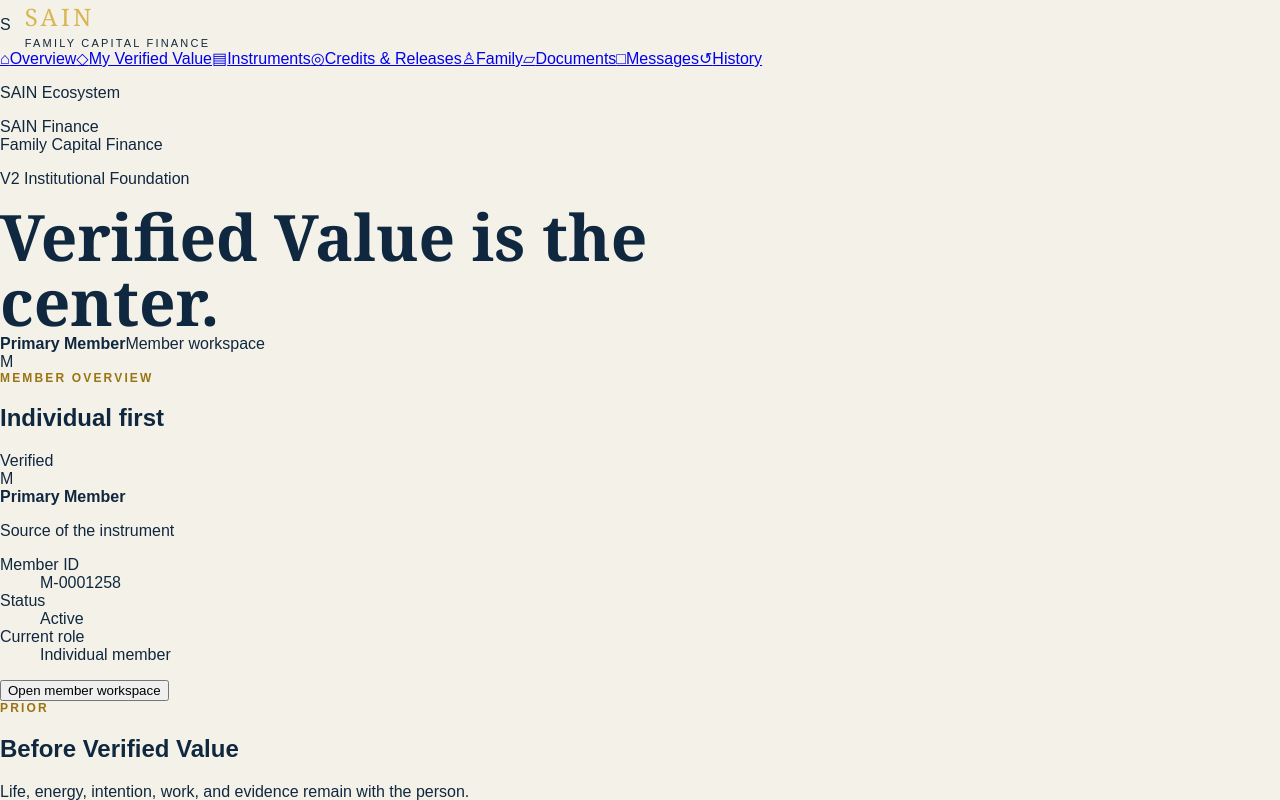
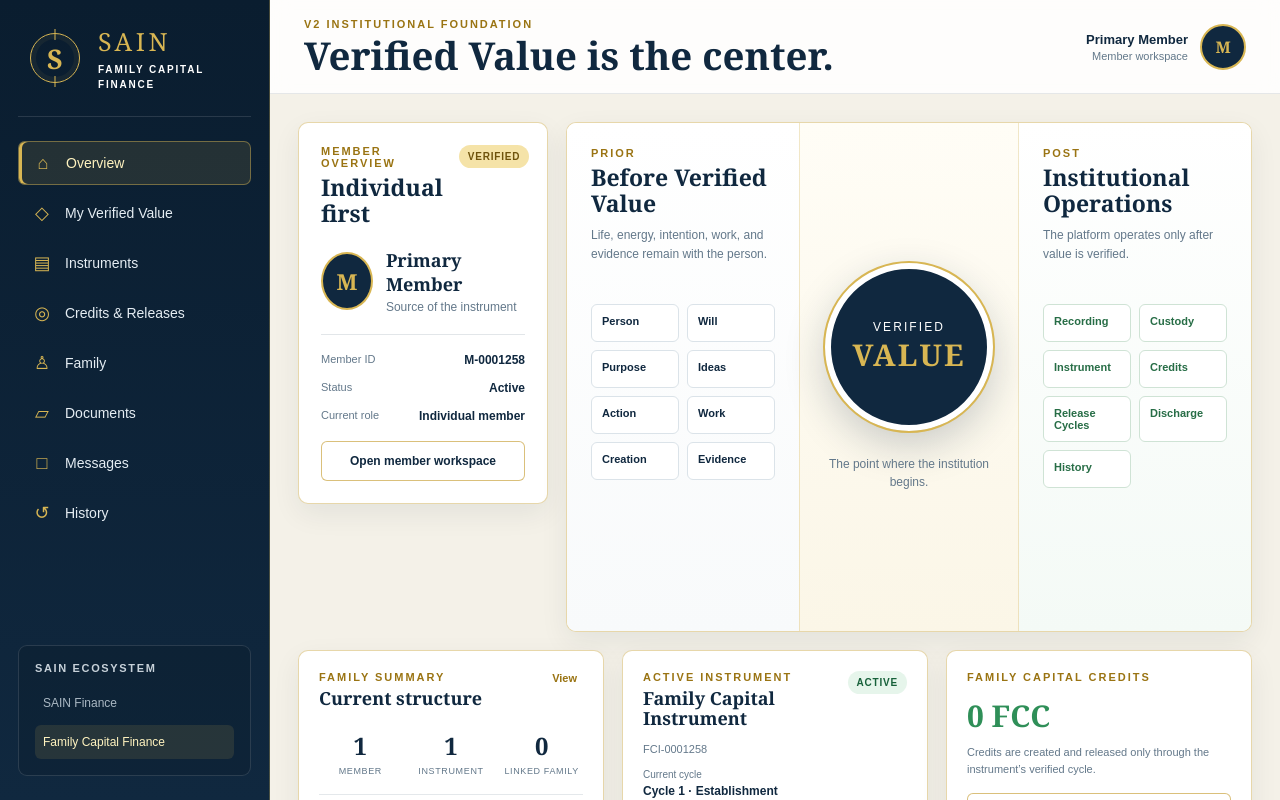
Before and after one commit to Elovvaan/SAIN-FAMILY-CAPITAL-FINANCE, a Next.js app: page / in a window 1280 px wide. Shown: the top 800 px of the page. Built offline with nearby package versions, Linux system fonts and the light colour scheme.

Commit message:
Style V2 institutional dashboard shell

```diff
--- a/app/globals.css
+++ b/app/globals.css
@@ -1,128 +1,167 @@
 :root {
   --navy: #10283f;
-  --navy-2: #183a57;
+  --navy-deep: #0a1d2f;
+  --navy-soft: #183a57;
   --gold: #d8b653;
+  --gold-deep: #9a7413;
   --cream: #f4f1e8;
   --paper: #ffffff;
   --ink: #10283f;
   --muted: #63788a;
   --green: #2f8f58;
+  --line: #d9d3c2;
 }
 
 * { box-sizing: border-box; }
-html { background: var(--cream); }
+html { background: var(--cream); scroll-behavior: smooth; }
 body { margin: 0; color: var(--ink); background: var(--cream); font-family: Arial, Helvetica, sans-serif; }
-main { min-height: 100vh; }
+button, a { font: inherit; }
+a { color: inherit; text-decoration: none; }
+button { cursor: pointer; }
 
-.topbar {
-  min-height: 82px;
-  padding: 16px clamp(20px, 5vw, 72px);
-  display: flex;
-  align-items: center;
-  justify-content: space-between;
-  gap: 24px;
-  background: var(--navy);
-  color: white;
-  border-bottom: 3px solid var(--gold);
+.app-shell { min-height: 100vh; display: grid; grid-template-columns: 270px minmax(0, 1fr); }
+.sidebar { position: sticky; top: 0; height: 100vh; padding: 24px 18px; display: flex; flex-direction: column; background: linear-gradient(180deg, var(--navy-deep), var(--navy)); color: white; border-right: 1px solid rgba(216,182,83,.3); }
+.brand-lockup { display: flex; align-items: center; gap: 14px; padding: 0 8px 24px; border-bottom: 1px solid rgba(255,255,255,.12); }
+.brand-emblem { width: 58px; height: 58px; position: relative; display: grid; place-items: center; flex: 0 0 auto; color: var(--gold); }
+.emblem-ring { position: absolute; inset: 4px; border: 1.5px solid var(--gold); border-radius: 50%; box-shadow: inset 0 0 0 5px rgba(216,182,83,.06); }
+.emblem-ring::before, .emblem-ring::after { content: ""; position: absolute; left: 50%; width: 1px; height: 11px; background: var(--gold); transform: translateX(-50%); }
+.emblem-ring::before { top: -5px; }
+.emblem-ring::after { bottom: -5px; }
+.emblem-s { font-family: Georgia, serif; font-size: 27px; font-weight: 700; }
+.brand-name { margin: 0; color: var(--gold); font-family: Georgia, serif; font-size: 25px; letter-spacing: .14em; }
+.brand-subtitle { max-width: 150px; margin: 4px 0 0; font-size: 10px; font-weight: 700; text-transform: uppercase; letter-spacing: .18em; line-height: 1.5; }
+
+.primary-nav { display: grid; gap: 6px; margin-top: 24px; }
+.nav-item { min-height: 44px; padding: 0 13px; display: flex; align-items: center; gap: 12px; border-radius: 7px; color: #e5edf3; font-size: 14px; transition: .18s ease; }
+.nav-item:hover { background: rgba(255,255,255,.07); }
+.nav-item.active { color: #fff3bf; background: rgba(216,182,83,.12); border: 1px solid rgba(216,182,83,.45); box-shadow: inset 3px 0 0 var(--gold); }
+.nav-icon { width: 22px; color: var(--gold); text-align: center; font-size: 18px; }
+.ecosystem-card { margin-top: auto; padding: 16px; border: 1px solid rgba(255,255,255,.12); border-radius: 9px; background: rgba(0,0,0,.1); }
+.ecosystem-card > p { margin: 0 0 12px; font-size: 11px; font-weight: 700; text-transform: uppercase; letter-spacing: .15em; color: #c7d1d9; }
+.ecosystem-link { padding: 10px 8px; border-radius: 6px; font-size: 12px; }
+.muted-link { color: #aab8c3; }
+.selected-link { margin-top: 5px; color: #fff3bf; background: rgba(216,182,83,.12); }
+
+.workspace { min-width: 0; padding: 0 28px 52px; }
+.workspace-header { min-height: 92px; margin: 0 -28px 28px; padding: 18px 34px; display: flex; align-items: center; justify-content: space-between; gap: 24px; background: rgba(255,255,255,.84); backdrop-filter: blur(10px); border-bottom: 1px solid rgba(16,40,63,.1); position: sticky; top: 0; z-index: 10; }
+.header-kicker, .eyebrow { margin: 0; color: var(--gold-deep); font-size: 11px; font-weight: 700; text-transform: uppercase; letter-spacing: .18em; }
+.workspace-header h1 { margin: 5px 0 0; font-family: Georgia, serif; font-size: clamp(26px, 3vw, 40px); line-height: 1.05; }
+.member-header { display: flex; align-items: center; gap: 12px; }
+.member-copy { display: grid; gap: 3px; text-align: right; }
+.member-copy strong { font-size: 13px; }
+.member-copy span { color: var(--muted); font-size: 11px; }
+.member-avatar, .profile-avatar { display: grid; place-items: center; border-radius: 50%; background: var(--navy); color: var(--gold); font-family: Georgia, serif; font-weight: 700; border: 2px solid var(--gold); }
+.member-avatar { width: 46px; height: 46px; }
+
+.card { background: var(--paper); border: 1px solid rgba(198,159,53,.42); border-radius: 10px; box-shadow: 0 10px 28px rgba(16,40,63,.07); }
+.dashboard-grid { display: grid; grid-template-columns: 280px minmax(520px, 1fr) 315px; gap: 18px; align-items: start; }
+.member-card { padding: 22px; }
+.section-heading { display: flex; align-items: flex-start; justify-content: space-between; gap: 16px; }
+.section-heading h2, .model-column h2, .workspace-card h2 { margin: 6px 0 0; font-family: Georgia, serif; font-size: 23px; line-height: 1.1; }
+.verified-pill, .active-pill, .record-status { padding: 6px 9px; border-radius: 999px; font-size: 10px; font-weight: 700; text-transform: uppercase; letter-spacing: .08em; }
+.verified-pill { color: #6f530c; background: #f5e3a8; }
+.active-pill { color: #17613a; background: #e6f5eb; }
+.profile-row { margin-top: 22px; display: flex; align-items: center; gap: 13px; padding-bottom: 20px; border-bottom: 1px solid #e2e6e9; }
+.profile-avatar { width: 58px; height: 58px; font-size: 22px; }
+.profile-row strong { font-family: Georgia, serif; font-size: 18px; }
+.profile-row p { margin: 4px 0 0; color: var(--muted); font-size: 12px; }
+.member-details { margin: 18px 0; display: grid; gap: 14px; }
+.member-details div { display: flex; justify-content: space-between; gap: 12px; }
+.member-details dt { color: var(--muted); font-size: 11px; }
+.member-details dd { margin: 0; font-size: 12px; font-weight: 700; text-align: right; }
+.outline-button { width: 100%; min-height: 40px; padding: 8px 12px; border: 1px solid rgba(198,159,53,.65); border-radius: 6px; background: #fff; color: var(--navy); font-size: 12px; font-weight: 700; }
+.outline-button:hover { background: #fbf6e7; }
+
+.value-operating-model { min-height: 510px; display: grid; grid-template-columns: 1fr 220px 1fr; overflow: hidden; }
+.model-column { padding: 24px; }
+.prior-column { background: linear-gradient(180deg, #fff, #f8fafb); }
+.post-column { background: linear-gradient(180deg, #fff, #f4faf6); }
+.support-copy { min-height: 60px; margin: 10px 0 18px; color: var(--muted); font-size: 12px; line-height: 1.55; }
+.compact-list { display: grid; grid-template-columns: 1fr 1fr; gap: 8px; }
+.compact-list span { min-height: 38px; padding: 10px; border: 1px solid #dbe3e9; border-radius: 6px; background: white; font-size: 11px; font-weight: 700; }
+.post-list span { color: #276d46; border-color: #cfe3d5; }
+.verified-center { padding: 24px 15px; display: grid; place-items: center; align-content: center; text-align: center; background: linear-gradient(180deg, #fffdf6, #fbf6e7); border-left: 1px solid rgba(198,159,53,.24); border-right: 1px solid rgba(198,159,53,.24); }
+.value-seal { width: 168px; aspect-ratio: 1; display: grid; place-content: center; border-radius: 50%; color: white; background: var(--navy); border: 6px solid #fff; outline: 2px solid var(--gold); box-shadow: 0 14px 40px rgba(16,40,63,.22); text-transform: uppercase; letter-spacing: .13em; }
+.value-seal span { font-size: 12px; }
+.value-seal strong { color: var(--gold); font-family: Georgia, serif; font-size: 30px; }
+.verified-center p { max-width: 180px; margin: 24px 0 0; color: var(--muted); font-size: 12px; line-height: 1.5; }
+
+.summary-column { display: grid; gap: 18px; }
+.summary-column .card { padding: 20px; }
+.compact-heading h2 { font-size: 18px; }
+.text-button { border: 0; background: transparent; color: var(--gold-deep); font-size: 11px; font-weight: 700; }
+.metric-row { margin-top: 20px; display: grid; grid-template-columns: repeat(3, 1fr); gap: 8px; }
+.metric-row div { display: grid; gap: 4px; text-align: center; }
+.metric-row strong { font-family: Georgia, serif; font-size: 24px; }
+.metric-row span { color: var(--muted); font-size: 9px; text-transform: uppercase; letter-spacing: .07em; }
+.family-note { margin: 18px 0 0; padding-top: 14px; border-top: 1px solid #e4e8eb; color: var(--muted); font-size: 11px; line-height: 1.5; }
+.instrument-id { margin: 14px 0; color: var(--muted); font-size: 11px; }
+.cycle-label { display: grid; gap: 4px; margin-bottom: 12px; }
+.cycle-label span { color: var(--muted); font-size: 10px; }
+.cycle-label strong { font-size: 12px; }
+.progress-track { height: 7px; margin-bottom: 16px; border-radius: 99px; background: #e9eef1; overflow: hidden; }
+.progress-track span { display: block; width: 18%; height: 100%; background: linear-gradient(90deg, var(--gold-deep), var(--gold)); }
+.credit-total { display: block; margin: 12px 0 8px; color: var(--green); font-family: Georgia, serif; font-size: 30px; }
+.credit-card p:not(.eyebrow) { margin: 0 0 16px; color: var(--muted); font-size: 11px; line-height: 1.5; }
+
+.lifecycle { margin-top: 18px; padding: 24px; }
+.lifecycle-heading { align-items: center; }
+.lifecycle-heading h2 { margin: 6px 0 0; font-family: Georgia, serif; font-size: 24px; }
+.foundation-badge { padding: 9px 12px; border: 1px solid #d7e5dc; border-radius: 7px; background: #f7fbf8; font-size: 11px; }
+.foundation-badge i { width: 8px; height: 8px; display: inline-block; margin-right: 7px; border-radius: 50%; background: var(--green); }
+.flow { margin-top: 22px; display: grid; grid-template-columns: repeat(6, minmax(0, 1fr)); gap: 10px; }
+.flow-step { min-height: 128px; padding: 14px; display: grid; align-content: start; gap: 9px; border-top: 3px solid var(--gold); background: #f8fafb; }
+.step-number { width: 24px; height: 24px; display: grid; place-items: center; border-radius: 50%; color: var(--gold-deep); background: #f5e8bd; font-size: 11px; font-weight: 700; }
+.flow-step strong { font-size: 12px; }
+.flow-step p { margin: 0; color: var(--muted); font-size: 10px; line-height: 1.45; }
+
+.lower-grid { margin-top: 18px; display: grid; grid-template-columns: 1fr 1fr; gap: 18px; }
+.workspace-card { padding: 24px; }
+.record-row { margin-top: 14px; padding: 14px 0; display: flex; align-items: center; justify-content: space-between; gap: 16px; border-top: 1px solid #e4e8eb; }
+.record-row div { display: grid; gap: 5px; }
+.record-row strong { font-size: 12px; }
+.record-row span:not(.record-status) { color: var(--muted); font-size: 10px; }
+.record-status { color: #17613a; background: #e6f5eb; }
+.empty-state { margin-top: 18px; padding: 22px; border: 1px dashed #cbd5dc; border-radius: 8px; background: #fafcfd; }
+.empty-state strong { font-size: 13px; }
+.empty-state p { margin: 8px 0 0; color: var(--muted); font-size: 11px; line-height: 1.55; }
+
+@media (max-width: 1280px) {
+  .dashboard-grid { grid-template-columns: 250px minmax(460px, 1fr); }
+  .summary-column { grid-column: 1 / -1; grid-template-columns: repeat(3, 1fr); }
 }
 
-.brand-lockup { display: flex; align-items: center; gap: 14px; }
-.brand-mark {
-  width: 50px;
-  height: 50px;
-  display: grid;
-  place-items: center;
-  border: 1px solid var(--gold);
-  border-radius: 50%;
-  color: var(--gold);
-  font-family: Georgia, serif;
-  font-weight: 700;
-}
-.brand-name { margin: 0; color: var(--gold); font-family: Georgia, serif; font-size: 24px; letter-spacing: .14em; }
-.brand-subtitle { margin: 4px 0 0; font-size: 11px; text-transform: uppercase; letter-spacing: .2em; }
-.topline { margin: 0; text-transform: uppercase; letter-spacing: .25em; font-size: 12px; color: #f8edc2; }
-
-.hero {
-  padding: 52px clamp(20px, 6vw, 92px) 36px;
-  display: grid;
-  grid-template-columns: 1fr auto;
-  gap: 30px;
-  align-items: end;
-}
-.eyebrow { margin: 0 0 10px; color: #9a7413; font-size: 12px; font-weight: 700; text-transform: uppercase; letter-spacing: .18em; }
-h1 { max-width: 840px; margin: 0; font-family: Georgia, serif; font-size: clamp(34px, 5vw, 64px); line-height: 1.02; }
-.lede { max-width: 800px; margin: 20px 0 0; color: var(--muted); font-size: 18px; line-height: 1.65; }
-.status-card {
-  min-width: 220px;
-  padding: 18px;
-  display: grid;
-  grid-template-columns: auto 1fr auto;
-  align-items: center;
-  gap: 10px;
-  background: white;
-  border: 1px solid rgba(198,159,53,.45);
-  border-radius: 8px;
-  box-shadow: 0 10px 30px rgba(16,40,63,.08);
-  font-size: 13px;
-}
-.status-dot { width: 9px; height: 9px; border-radius: 50%; background: var(--green); }
-.status-card strong { color: #9a7413; }
-
-.value-map {
-  padding: 20px clamp(20px, 6vw, 92px) 44px;
-  display: grid;
-  grid-template-columns: minmax(0, 1fr) minmax(220px, .7fr) minmax(0, 1fr);
-  gap: 18px;
-  align-items: stretch;
-}
-.panel, .center-panel, .lifecycle {
-  background: var(--paper);
-  border: 1px solid rgba(198,159,53,.4);
-  border-radius: 10px;
-  box-shadow: 0 10px 28px rgba(16,40,63,.07);
-}
-.panel { padding: 26px; }
-.panel-kicker { margin: 0; color: #9a7413; font-size: 11px; font-weight: 700; text-transform: uppercase; letter-spacing: .2em; }
-.panel h2 { margin: 8px 0 6px; font-family: Georgia, serif; font-size: 28px; }
-.panel-note { margin: 0 0 22px; color: var(--muted); line-height: 1.5; }
-.item-list { display: grid; grid-template-columns: repeat(2, minmax(0, 1fr)); gap: 10px; }
-.item { padding: 12px 14px; border: 1px solid #dbe3e9; border-radius: 7px; background: #f8fafb; font-weight: 700; font-size: 13px; }
-.post-panel .item { border-color: #cfe3d5; background: #f4faf6; color: #276d46; }
-.center-panel { padding: 26px; display: grid; place-items: center; align-content: center; text-align: center; background: linear-gradient(180deg, #fff, #fbf6e7); }
-.value-seal {
-  width: 190px;
-  aspect-ratio: 1;
-  display: grid;
-  place-content: center;
-  border-radius: 50%;
-  color: white;
-  background: var(--navy);
-  border: 6px solid #fff;
-  outline: 2px solid var(--gold);
-  box-shadow: 0 14px 40px rgba(16,40,63,.22);
-  text-transform: uppercase;
-  letter-spacing: .13em;
-}
-.value-seal span { font-size: 14px; }
-.value-seal strong { color: var(--gold); font-family: Georgia, serif; font-size: 34px; }
-.center-panel p { max-width: 220px; margin: 25px 0 0; color: var(--muted); line-height: 1.5; }
-
-.lifecycle { margin: 0 clamp(20px, 6vw, 92px) 70px; padding: 28px; }
-.flow { display: grid; grid-template-columns: repeat(6, minmax(0, 1fr)); gap: 12px; }
-.flow-step { min-height: 96px; padding: 14px; display: grid; align-content: center; gap: 10px; border-top: 3px solid var(--gold); background: #f8fafb; }
-.flow-step span { color: #9a7413; font-size: 12px; font-weight: 700; }
-.flow-step strong { font-size: 13px; line-height: 1.35; }
-
-@media (max-width: 900px) {
-  .topbar, .hero { align-items: flex-start; }
-  .topbar { flex-direction: column; }
-  .hero { grid-template-columns: 1fr; }
-  .value-map { grid-template-columns: 1fr; }
-  .center-panel { min-height: 310px; }
-  .flow { grid-template-columns: repeat(2, 1fr); }
+@media (max-width: 980px) {
+  .app-shell { grid-template-columns: 88px minmax(0, 1fr); }
+  .sidebar { padding-inline: 12px; }
+  .brand-lockup { justify-content: center; padding-inline: 0; }
+  .brand-lockup > div:last-child, .nav-item span:last-child, .ecosystem-card { display: none; }
+  .nav-item { justify-content: center; padding: 0; }
+  .nav-icon { width: auto; }
+  .dashboard-grid { grid-template-columns: 1fr; }
+  .summary-column { grid-column: auto; grid-template-columns: 1fr; }
+  .value-operating-model { grid-template-columns: 1fr; }
+  .verified-center { min-height: 280px; border: 1px solid rgba(198,159,53,.24); }
+  .flow { grid-template-columns: repeat(3, 1fr); }
 }
 
-@media (max-width: 520px) {
-  .item-list, .flow { grid-template-columns: 1fr; }
-  .topline { line-height: 1.6; }
+@media (max-width: 680px) {
+  .app-shell { display: block; }
+  .sidebar { position: static; width: 100%; height: auto; padding: 14px; flex-direction: row; align-items: center; justify-content: space-between; }
+  .brand-lockup { border: 0; padding: 0; }
+  .brand-lockup > div:last-child { display: block; }
+  .brand-emblem { width: 46px; height: 46px; }
+  .brand-name { font-size: 20px; }
+  .brand-subtitle { max-width: 132px; font-size: 8px; }
+  .primary-nav { margin: 0; grid-auto-flow: column; }
+  .nav-item { display: none; }
+  .nav-item.active { display: flex; width: 46px; }
+  .workspace { padding: 0 14px 35px; }
+  .workspace-header { margin: 0 -14px 18px; padding: 14px; position: static; }
+  .member-copy { display: none; }
+  .workspace-header h1 { font-size: 28px; }
+  .compact-list, .flow, .lower-grid { grid-template-columns: 1fr; }
+  .lifecycle-heading, .workspace-header { align-items: flex-start; }
+  .lifecycle-heading { flex-direction: column; }
+  .member-header { align-self: center; }
 }
```
